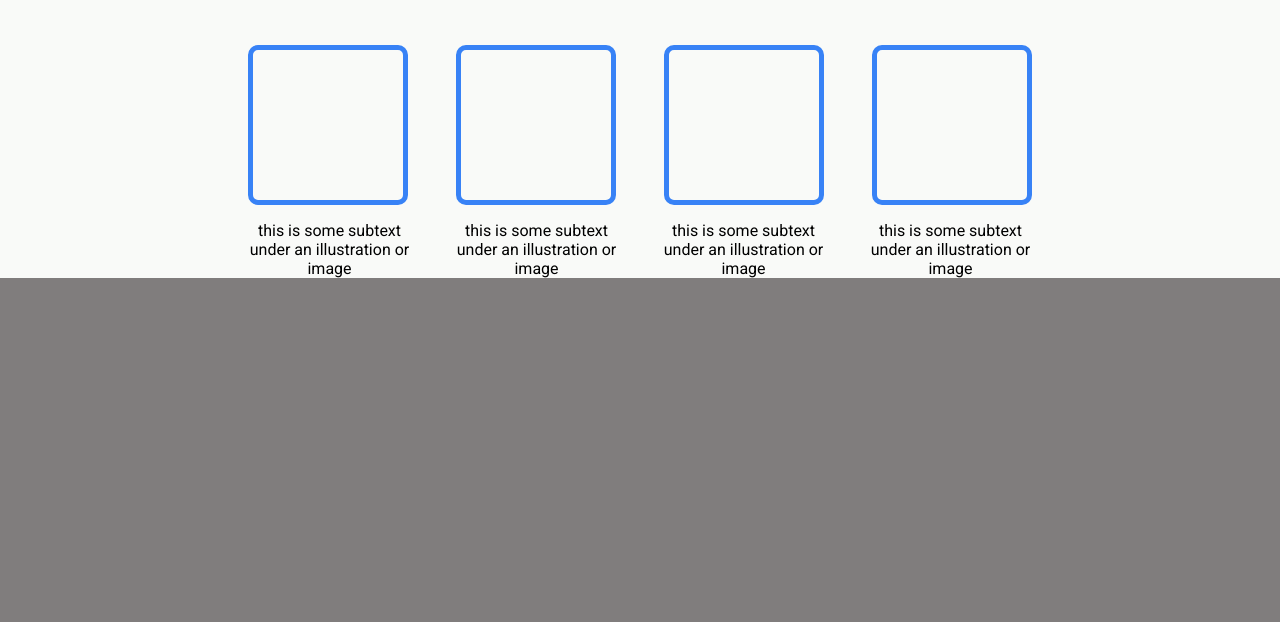
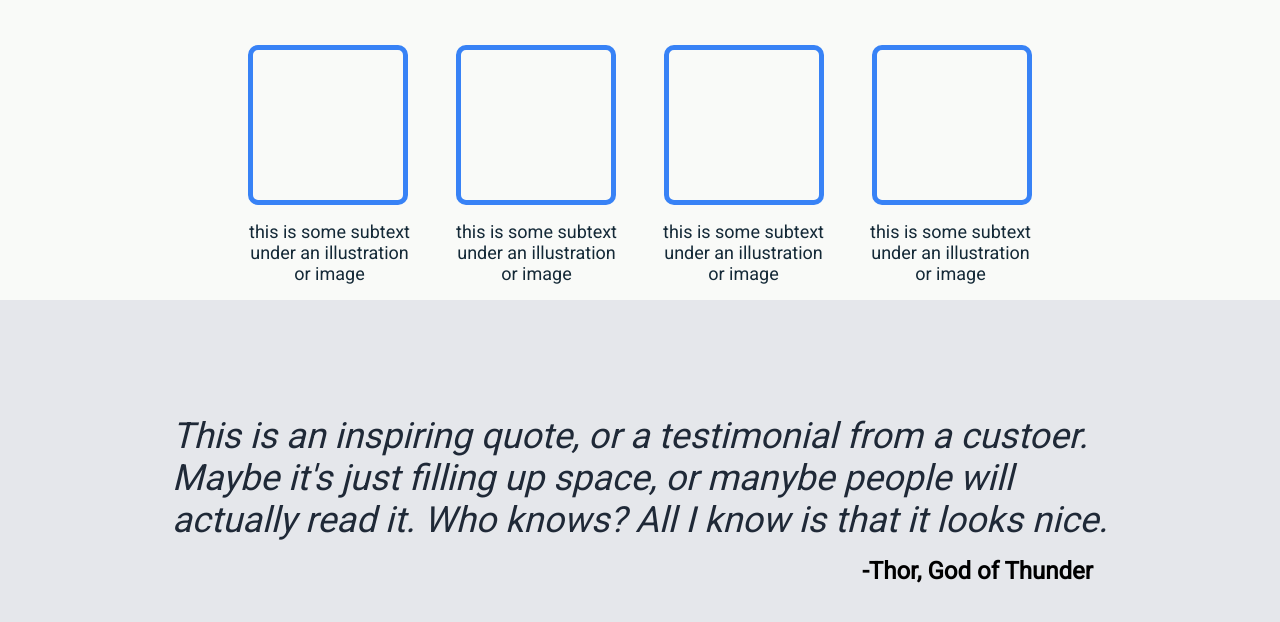
Before and after one commit to aScHEABL/Landing-page-template-without-CSS, a plain HTML site: page index.html in a window 1280 px wide. Shown: the part 604-1226 px from the top of the page. Before the commit the page ends 882 px from the top, so only its background shows below. Drawn offline with Linux system fonts and the light colour scheme.

Commit message:
feat: add quote-section to the index

```diff
--- a/index.html
+++ b/index.html
@@ -34,7 +34,7 @@
         </div>
     </header>
     <main>
-        <div class="main-content">
+        <section class="main-content">
             <div class="information-text-container">
                 <p class="information-text">Some random information.</p>
             </div>
@@ -52,7 +52,11 @@
                     <li class="subtest-li">this is some subtext under an illustration or image</li>
                 </ul>
             </div>
-        </div>
+            <div class="quote-section">
+                <p class="quote-text">This is an inspiring quote, or a testimonial from a custoer. Maybe it's just filling up space, or manybe people will actually read it. Who knows? All I know is that it looks nice.</p>
+                <h5 class="quote-author">-Thor, God of Thunder</h5>
+            </div>
+        </section>
     </main>
 </body>
 </html>
--- a/style.css
+++ b/style.css
@@ -1,4 +1,5 @@
 body{
+    height: 100vh;
     font-family: 'Roboto', sans-serif;
     margin: 0px;
     display: flex;
@@ -182,4 +183,40 @@ a{
 .subtest-li{
     text-align: center;
     width: 175px;
+    font-size: 18px;
+    color: #142937;
 }
+
+
+.quote-section{
+    height: 400px;
+    width: 1440px;
+    display: flex;
+    order: 4;
+    background-color: #E5E7EB;
+    justify-content: center;
+    align-content: center;
+    flex-wrap: wrap;
+    gap:16px
+}
+
+
+.quote-text{
+    order: 1;
+    flex: 0.5 0 30%;
+    font-size: 36px;
+    font-weight: 300;
+    font-style: italic;
+    color: #1f2937;
+    margin: 0;
+}
+
+
+.quote-author{
+    order: 2;
+    flex: 0.1 0 80%;
+    font-size: 24px;
+    text-align: end;
+    padding-right: 250px;
+    margin: 0px;
+}
```
